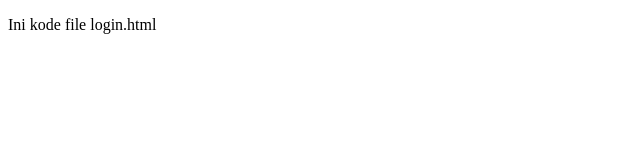
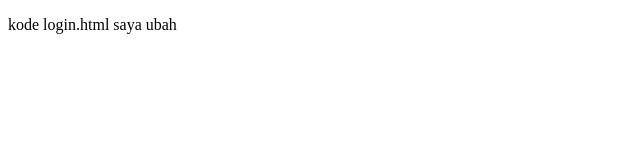
Before and after one commit to iftamrln/Praktikum5-RPL, a plain HTML site: page login.html in a window 1280 px wide. Shown: the full height of the page, 0-640 px from the left. Drawn offline with Linux system fonts and the light colour scheme.

Commit message:
login saya ubah

```diff
--- a/login.html
+++ b/login.html
@@ -5,6 +5,6 @@
 	<title>Belajar Git - Project 01</title>
 </head>
 <body>
-	<p>Ini kode file login.html</p>
+	<p>kode login.html saya ubah</p>
 </body>
 </html
```
